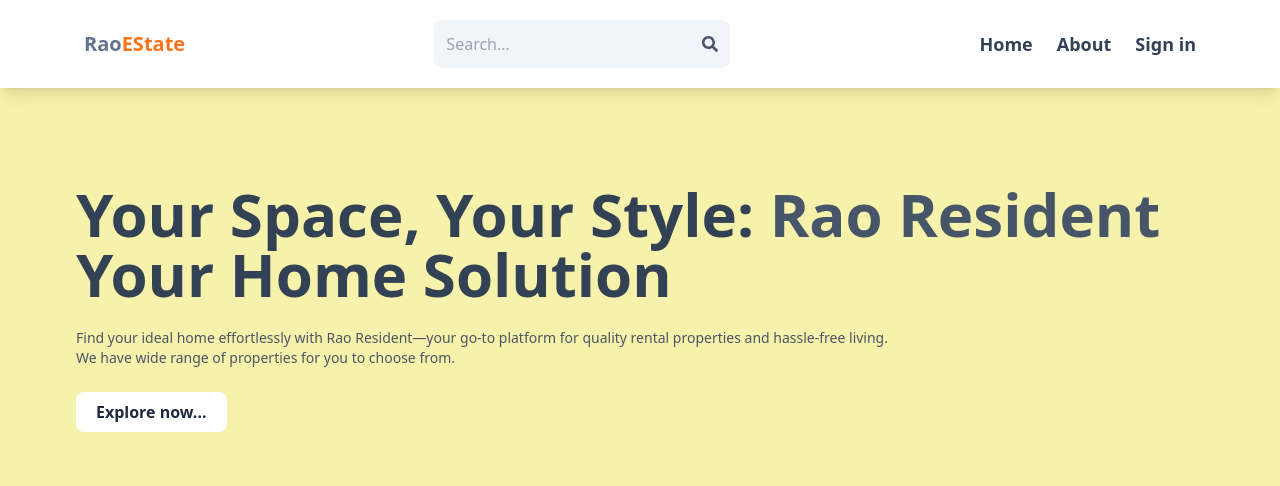
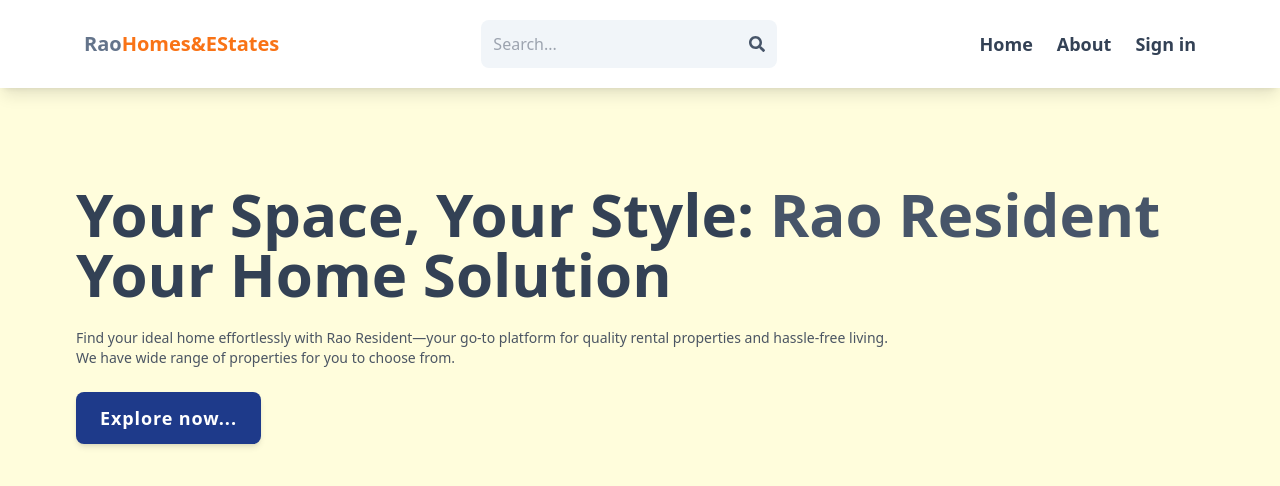
Before and after one commit to Vaiofficial/Real-Estate-MERN, a React (Vite) app in the folder client/: page / in a window 1280 px wide. Shown: the top 486 px of the page. Built offline with nearby package versions, Linux system fonts and the light colour scheme; no server answers.

Commit message:
enhanced button & logo in home & header section

```diff
--- a/client/src/components/Header.jsx
+++ b/client/src/components/Header.jsx
@@ -34,7 +34,7 @@ export default function Header() {
         <Link to={"/"}>
           <h1 className="font-bold text-sm sm:text-xl flex-wrap">
             <span className="text-slate-500">Rao</span>
-            <span className="text-orange-500">EState</span>
+            <span className="text-orange-500">Homes&EStates</span>
           </h1>
         </Link>
 
--- a/client/src/index.css
+++ b/client/src/index.css
@@ -5,7 +5,7 @@
 
 /* BACKGROUND COLOR OF THE WEBSITE */
 body{
-  background-color: #f7f2ab;
+  background-color: rgb(255, 253, 220);
 }
 
 /* CODE FOR HOVER EFFECT IN HEADER LINKS */
--- a/client/src/pages/Home.jsx
+++ b/client/src/pages/Home.jsx
@@ -73,9 +73,12 @@ export default function Home() {
           We have wide range of properties for you to choose from.
         </div>
         <Link className="" to={"/search"}>
-          <button className="bg-white py-2 px-5 font-semibold text-slate-800 rounded-lg text-center">
-            Explore now...
-          </button>
+        <button class="relative flex justify-center items-center rounded-lg bg-blue-900 font-montserrat shadow-md overflow-hidden focus:outline-none hover:after:right-0 after:w-full after:h-full after:bg-yellow-500 after:absolute after:transition-all after:duration-500 after:ease-in-out after:left-auto after:right-full">
+  <span class="z-10 text-white text-center inline-block w-full py-3 px-6 text-lg font-semibold tracking-wider transition duration-500 ease-in-out hover:text-blue-900 hover:scale-95">
+    Explore now...
+  </span>
+</button>
+
         </Link>
       </div>
 
@@ -89,8 +92,9 @@ export default function Home() {
               <div
                 style={{
                   background: `url(${listing.imageUrls[0]}) center no-repeat`,
-                  backgroundSize: "cover" ,
-                  boxShadow: "rgba(6, 24, 44, 0.4) 0px 0px 0px 2px, rgba(6, 24, 44, 0.65) 0px 4px 6px -1px, rgba(255, 255, 255, 0.08) 0px 1px 0px inset"
+                  backgroundSize: "cover",
+                  boxShadow:
+                    "rgba(6, 24, 44, 0.4) 0px 0px 0px 2px, rgba(6, 24, 44, 0.65) 0px 4px 6px -1px, rgba(255, 255, 255, 0.08) 0px 1px 0px inset",
                 }}
                 className="h-[500px]"
               ></div>
```
